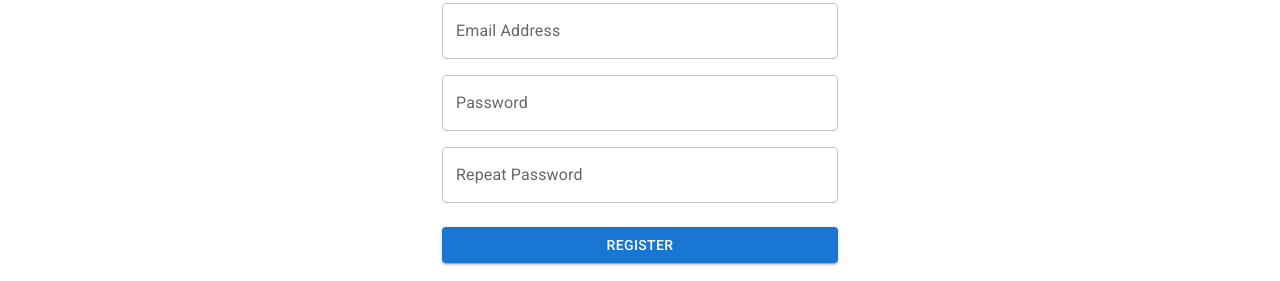
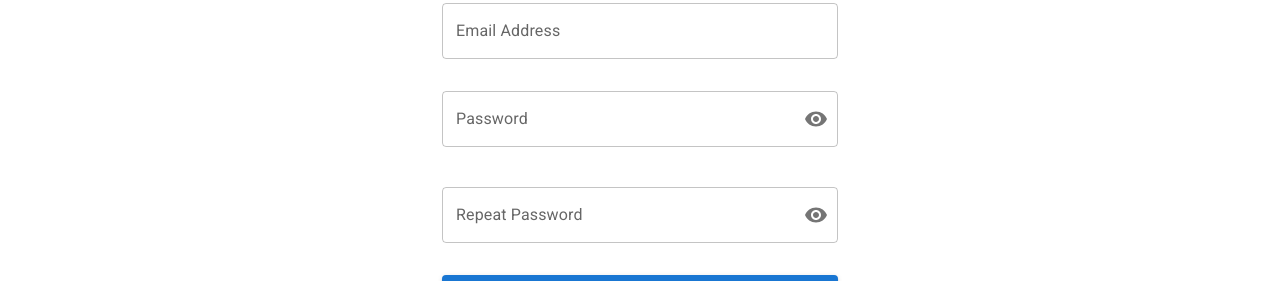
Before and after one commit to MykolaKaradzha/cafe_catalog, a React (Create React App) app: page /#/signup in a window 1280 px wide. Shown: the part 330-611 px from the top of the page. Built offline with nearby package versions, Linux system fonts and the light colour scheme; no server answers; sample sign-in values are in the browser's storage.

Commit message:
password input updated, added visible icon

```diff
--- a/src/Pages/Catalog/Catalog.tsx
+++ b/src/Pages/Catalog/Catalog.tsx
@@ -4,7 +4,7 @@ import Grid from '@mui/material/Grid';
 import {CafeCard} from '../../components/CafeCard';
 import {Header} from '../../components/Header';
 import {
-    Container, Typography,
+    Container,
 } from '@mui/material';
 import {Sidebar} from '../../components/Sidebar';
 import {Cafe} from '../../types/Cafe';
@@ -19,7 +19,6 @@ import {Spacer} from '../../components/Spacer';
 
 
 export const Catalog: React.FC = () => {
-    console.log('rerendred');
     const {
         drawerWidth,
         setCurrentPageCatalog,
@@ -52,7 +51,6 @@ export const Catalog: React.FC = () => {
                     setCafes(sortedCafes);
                     setTotalPagesCatalog(sortedCafes[0].totalPages);
                     setLoading(false);
-                    console.log('cafe fectched')
                 }
 
             } catch (err) {
--- a/src/Pages/MyList/MyList.tsx
+++ b/src/Pages/MyList/MyList.tsx
@@ -49,9 +49,7 @@ export const MyList: React.FC = () => {
                 const {data: favouriteCafes} = await axiosPrivate.get(sortingLink, {
                     signal: controller.signal
                 });
-                console.log('fav cafes fetched')
                 setFavouriteCafes(favouriteCafes);
-                console.log(favouriteCafes);
                 if (isMounted) {
                     setLoading(false);
                     setTotalPagesMyList(favouriteCafes[0].totalPages);
--- a/src/Pages/SignUp/SignUp.tsx
+++ b/src/Pages/SignUp/SignUp.tsx
@@ -11,7 +11,7 @@ import {createTheme, ThemeProvider} from '@mui/material/styles';
 import {Header} from '../../components/Header';
 import {Footer} from '../../components/Footer';
 import {FC, useState} from 'react';
-import {useForm, Controller} from 'react-hook-form';
+import {useForm, Controller, Control} from 'react-hook-form';
 import * as yup from 'yup'
 import {yupResolver} from '@hookform/resolvers/yup';
 import {axiosDefault} from '../../api/fetchClient';
@@ -21,10 +21,12 @@ import {Alert, AlertTitle} from '@mui/material';
 import {useCafe} from '../../hooks/useCafe';
 import {LoaderButton} from '../../components/Loaders/LoaderButton';
 import {AxiosError} from 'axios';
+import {PasswordInput} from '../../components/PasswordInput';
+import {IFormInputsLogin} from '../SignIn';
 
 const theme = createTheme();
 
-type IFormInputs = {
+export type IFormInputsRegister = {
     email: string;
     username: string;
     password: string;
@@ -44,14 +46,14 @@ export const SignUp: FC = () => {
         reset,
         handleSubmit,
         formState: {errors}
-    } = useForm<IFormInputs>({resolver: yupResolver(schema)});
+    } = useForm<IFormInputsRegister>({resolver: yupResolver(schema)});
     const navigate = useNavigate();
     const {isPopUpOpen, setPopUpOpen, setAuthData} = useCafe();
     const [error, setError] = useState('');
     const [loading, setLoading] = React.useState(false);
 
 
-    const handleOnSubmit = async (data: IFormInputs) => {
+    const handleOnSubmit = async (data: IFormInputsRegister) => {
         try {
             setLoading(true);
             const response = await axiosDefault.post(REGISTER_URL,
@@ -156,41 +158,18 @@ export const SignUp: FC = () => {
 
                                 </Grid>
                                 <Grid item xs={12}>
-                                    <Controller
-                                        render={
-                                            ({field}) =>
-                                                <TextField
-                                                    {...field}
-                                                    fullWidth
-                                                    label="Password"
-                                                    type="password"
-                                                    id="password"
-                                                    autoComplete="new-password"
-                                                    error={!!errors.password}
-                                                    helperText={errors.password ? errors.password?.message : ''}
-                                                />}
-                                        control={control}
-                                        name={'password'}
-                                        defaultValue={''}
+                                    <PasswordInput
+                                        control={control as Control<IFormInputsRegister | IFormInputsLogin, any>}
+                                        error={errors.password}
                                     />
                                 </Grid>
                                 <Grid item xs={12}>
-                                    <Controller
-                                        render={
-                                            ({field}) =>
-                                                <TextField
-                                                    {...field}
-                                                    fullWidth
-                                                    label="Repeat Password"
-                                                    type="password"
-                                                    id="repeatedPassword"
-                                                    autoComplete="off"
-                                                    error={!!errors.repeatedPassword}
-                                                    helperText={errors.repeatedPassword ? errors.repeatedPassword?.message : ''}
-                                                />}
-                                        control={control}
+                                    <PasswordInput
+                                        control={control as Control<IFormInputsRegister | IFormInputsLogin, any>}
+                                        error={errors.repeatedPassword}
+                                        label={'Repeat Password'}
+                                        id={'repeatedPassword'}
                                         name={'repeatedPassword'}
-                                        defaultValue={''}
                                     />
                                 </Grid>
                                 {error && <Grid item xs={12}>
--- a/src/components/FilterForm/FilterForm.tsx
+++ b/src/components/FilterForm/FilterForm.tsx
@@ -67,7 +67,6 @@ export const FilterForm: React.FC = () => {
     const noiseOptions: option[] = ['low', 'middle', 'high'];
 
     const handleOnSubmit = (data: FormValues) => {
-        console.log(data)
         setFilterOptionsCatalog(data);
         setSidebarOpen(false);
         setCurrentPageCatalog(0);
--- /dev/null
+++ b/src/components/PasswordInput/PasswordInput.tsx
@@ -0,0 +1,66 @@
+import {
+    FormControl, IconButton, InputAdornment,
+    InputLabel,
+} from '@mui/material';
+import React from 'react';
+import {Visibility, VisibilityOff} from '@mui/icons-material';
+import {Control, Controller, FieldError} from 'react-hook-form';
+import TextField from '@mui/material/TextField';
+import {IFormInputsLogin} from '../../Pages/SignIn';
+import {IFormInputsRegister} from '../../Pages/SignUp';
+
+type Props = {
+    name?: "password" | "email" | "username" | "repeatedPassword";
+    label?: string;
+    id?: string;
+    error: FieldError | undefined;
+    control: Control<IFormInputsRegister | IFormInputsLogin, any>;
+}
+
+export const PasswordInput: React.FC<Props> = ({error, control, label, id, name}) => {
+    const [showPassword, setShowPassword] = React.useState(false);
+    const handleClickShowPassword = () => setShowPassword((show) => !show);
+
+    const handleMouseDownPassword = (event: React.MouseEvent<HTMLButtonElement>) => {
+        event.preventDefault();
+    };
+
+    return (
+            <Controller
+                render={
+                    ({field}) =>
+                        <TextField
+                            {...field}
+                            fullWidth
+                            margin="normal"
+                            label={label ? label : 'Password'}
+                            type={showPassword ? 'text' : 'password'}
+                            id={id ? id : 'password'}
+                            autoComplete="current-password"
+                            error={!!error}
+                            helperText={error ? error?.message : ''}
+                            InputProps={{
+                                endAdornment:
+                                    <InputAdornment position="end">
+                                        <IconButton
+                                            aria-label="toggle password visibility"
+                                            onClick={handleClickShowPassword}
+                                            onMouseDown={handleMouseDownPassword}
+                                            edge="end"
+                                        >
+                                            {
+                                                showPassword
+                                                    ? <VisibilityOff/>
+                                                    : <Visibility/>
+                                            }
+                                        </IconButton>
+                                    </InputAdornment>
+                            }}
+                        />
+                }
+                control={control}
+                name={name ? name : 'password'}
+                defaultValue={''}
+            />
+    )
+}
--- /dev/null
+++ b/src/components/PasswordInput/index.ts
@@ -0,0 +1 @@
+export * from './PasswordInput';
--- a/src/components/PersistLogin/PersistLogin.tsx
+++ b/src/components/PersistLogin/PersistLogin.tsx
@@ -25,11 +25,6 @@ export const PersistLogin = () => {
         !authData?.token ? verifyRefreshToken() : setIsLoading(false);
     }, [])
 
-    useEffect(() => {
-        console.log(`isLoading: ${isLoading}`)
-        console.log(`at: ${JSON.stringify(authData?.token)}`);
-    }, [isLoading]);
-
     return (
         isLoading
             ? <Loader />
--- a/src/hooks/useRefreshToken.ts
+++ b/src/hooks/useRefreshToken.ts
@@ -15,19 +15,16 @@ export const useRefreshToken = () => {
     });
 
     const refresh = async () => {
-        console.log(authData?.token)
         try {
             const response = await axiosRefresh.post('auth/refresh-token' );
             // @ts-ignore
             setAuthData( prev => {
                 return {...prev, token: response.data.token};
             });
-            console.log(authData?.token)
             return response.data.token;
         } catch (err) {
             console.log(err);
         }
-
     }
     return refresh;
 }
```
Also changed, not shown: src/Pages/SignIn/SignIn.tsx (+5 -21 lines).
